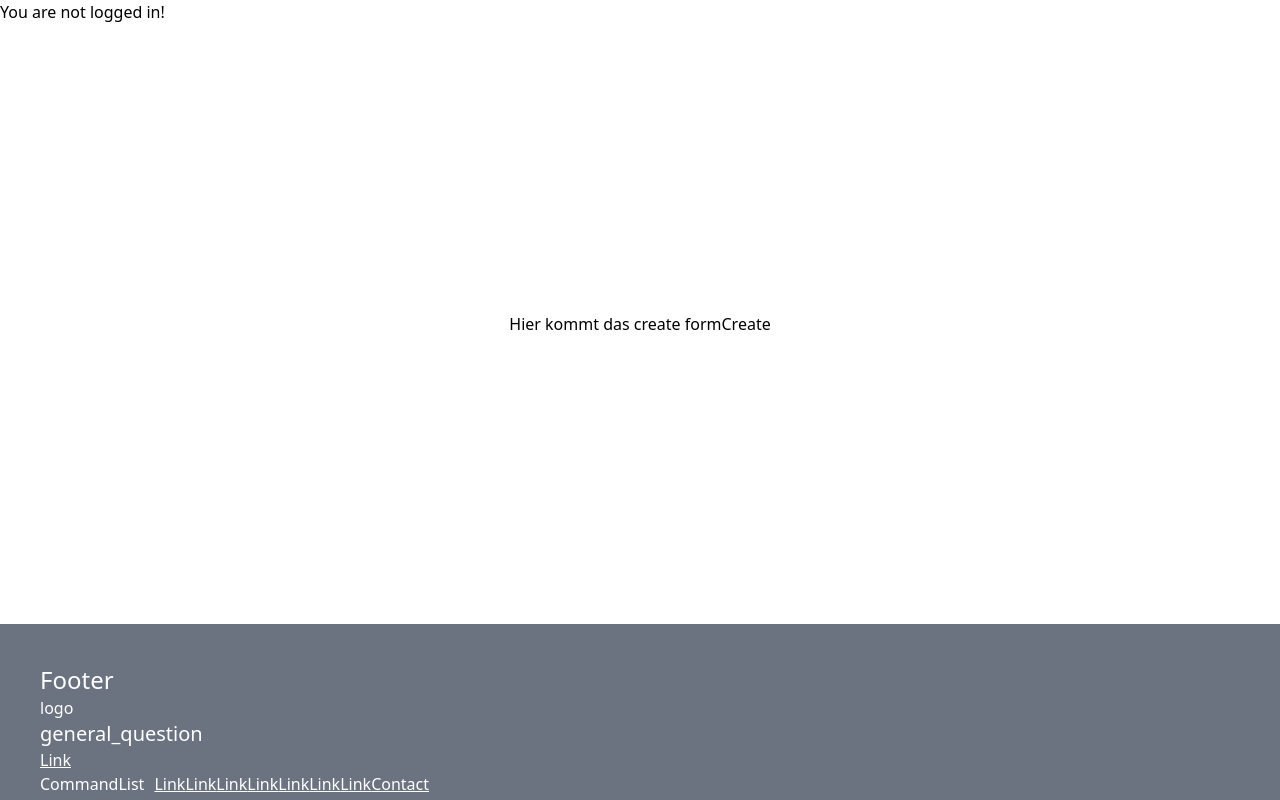
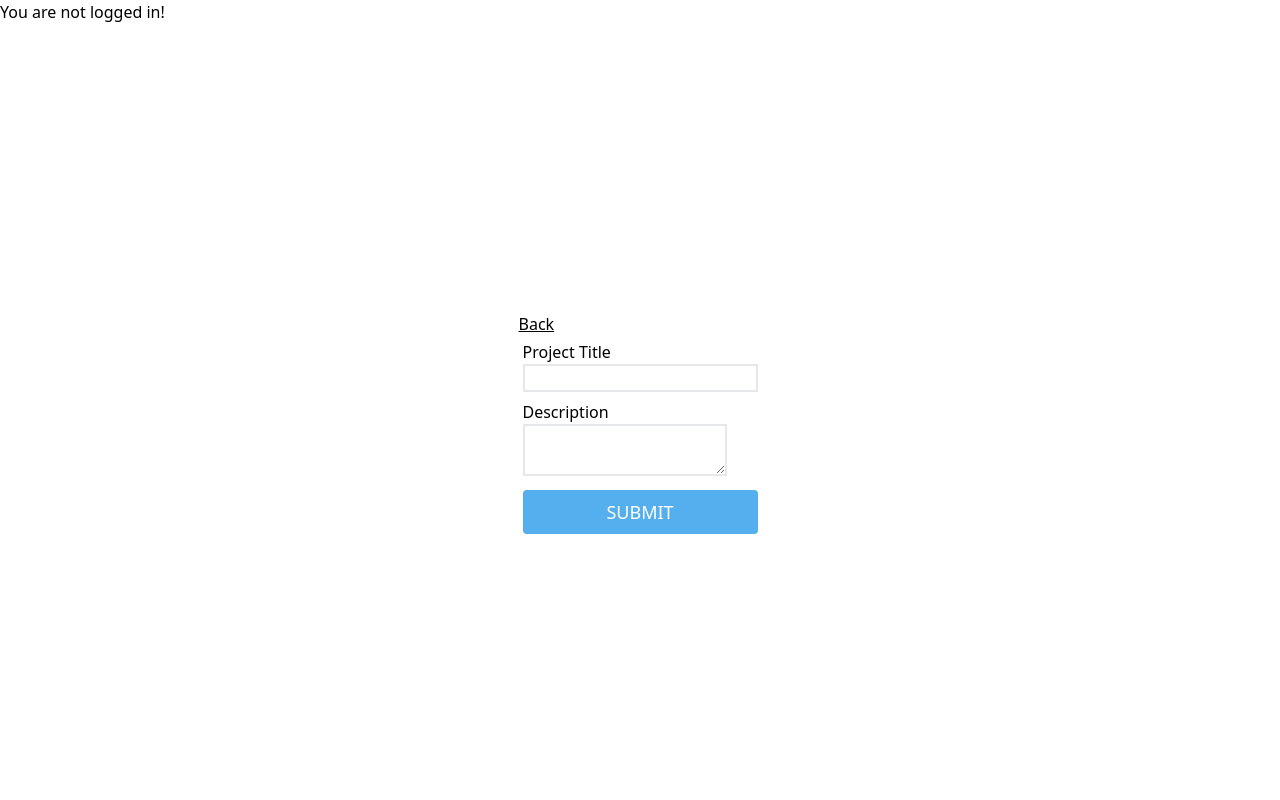
Before and after one commit to NoahEmmenegger/command-list.com, a Next.js app: page /create in a window 1280 px wide. Shown: the top 800 px of the page. Built offline with nearby package versions, Linux system fonts and the light colour scheme; no server answers.

Commit message:
add CreateProject Function

```diff
--- /dev/null
+++ b/component/Create.js
@@ -0,0 +1,26 @@
+import Link from "next/link"
+
+export default function Create({onclick}) {
+    let title = ''
+    let description = ''
+
+    return (
+        <div className="flex flex-col">
+            <Link href="/">Back</Link>
+            <div className="m-1">
+                <p>Project Title</p>
+                <input type="text" className="border-2" onChange={e => {
+                    title = e.target.value
+                }}/>
+            </div>
+            <div className="m-1">
+                <p>Description</p>
+                <textarea type="text" className="border-2" onChange={e => {
+                    description = e.target.value
+                }}/>
+            </div>
+
+            <input className="m-1 btn" type="submit" onClick={() => {onclick({title, description})}} />
+        </div>
+    )
+}
--- a/pages/create.js
+++ b/pages/create.js
@@ -1,18 +1,18 @@
 import { useAuth } from "../utils/auth"
 import { createPage } from "../utils/pages"
+import Create from '../component/Create'
 
-export default function Create() {
-    const auth = useAuth()
+export default function CreateNewPage() {
+    const auth = useAuth();
 
-    const create = () => {
-        createPage(auth.userId).then(wasCreated => {
+    const create = ({ title, description }) => {
+        createPage(auth.userId, title, description)
+        .then(wasCreated => {
             console.log(wasCreated)
         })
+        .catch((error) => {
+            console.log('An error occurred.')
+        });
     }
-    return (
-        <div>
-            Hier kommt das create form
-            <button onClick={create}>Create</button>
-        </div>
-    )
+    return <Create onclick={create} />;
 }
--- a/utils/pages.js
+++ b/utils/pages.js
@@ -15,13 +15,14 @@ const getPages = async () => {
   })
 };
 
-const createPage = async (ownerUid) => {
+const createPage = async (ownerUid, title, description) => {
   console.log(ownerUid)
-  let doesExist = (await firestore.collection('pages').doc('epicfreegames').get()).exists
+  let doesExist = (await firestore.collection('pages').doc(title).get()).exists
   if (!doesExist) {
-    firestore.collection('pages').doc('epicfreegames').set({
+    firestore.collection('pages').doc(title).set({
       ownerUid,
-      title: "EpicFreeGames 2",
+      title: title,
+      description: description,
       sections: []
     })
     return true;
```
Also changed, not shown: 1 other file (tests, documents, lock files or other folders).
